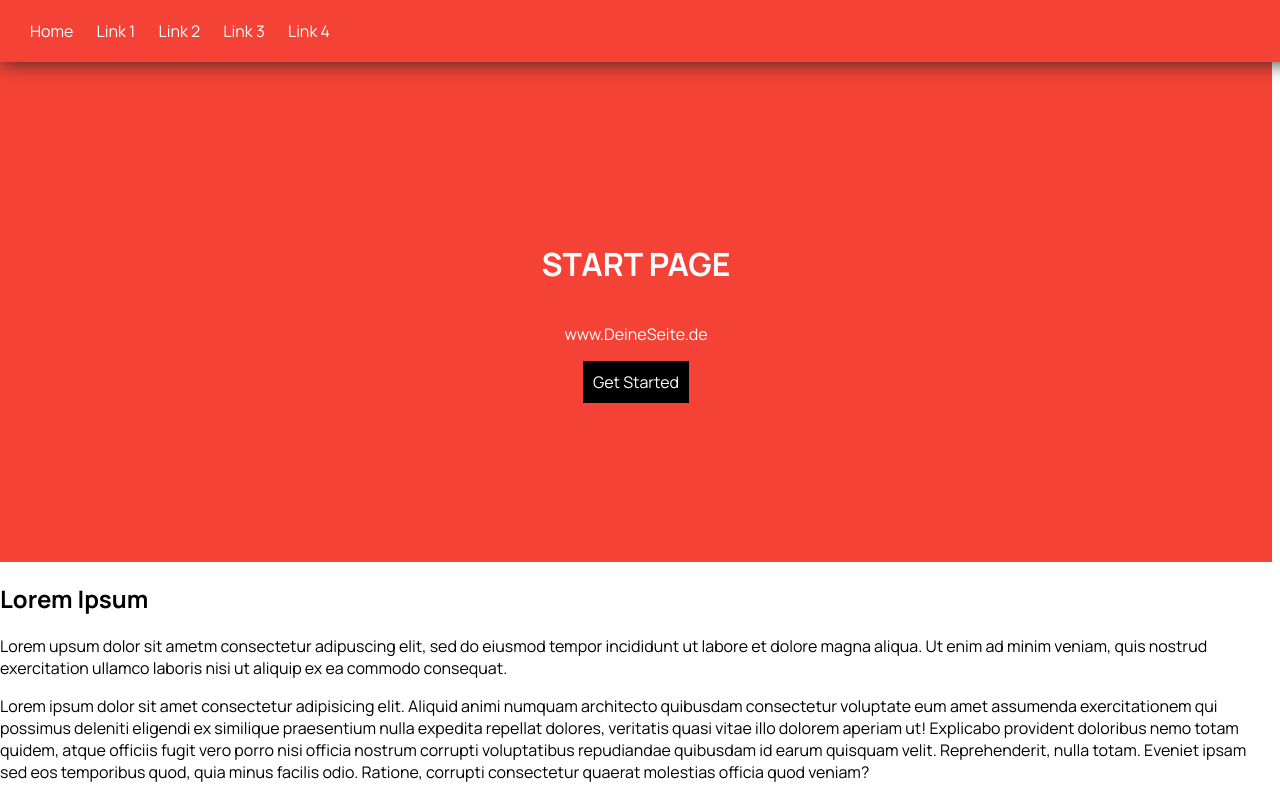
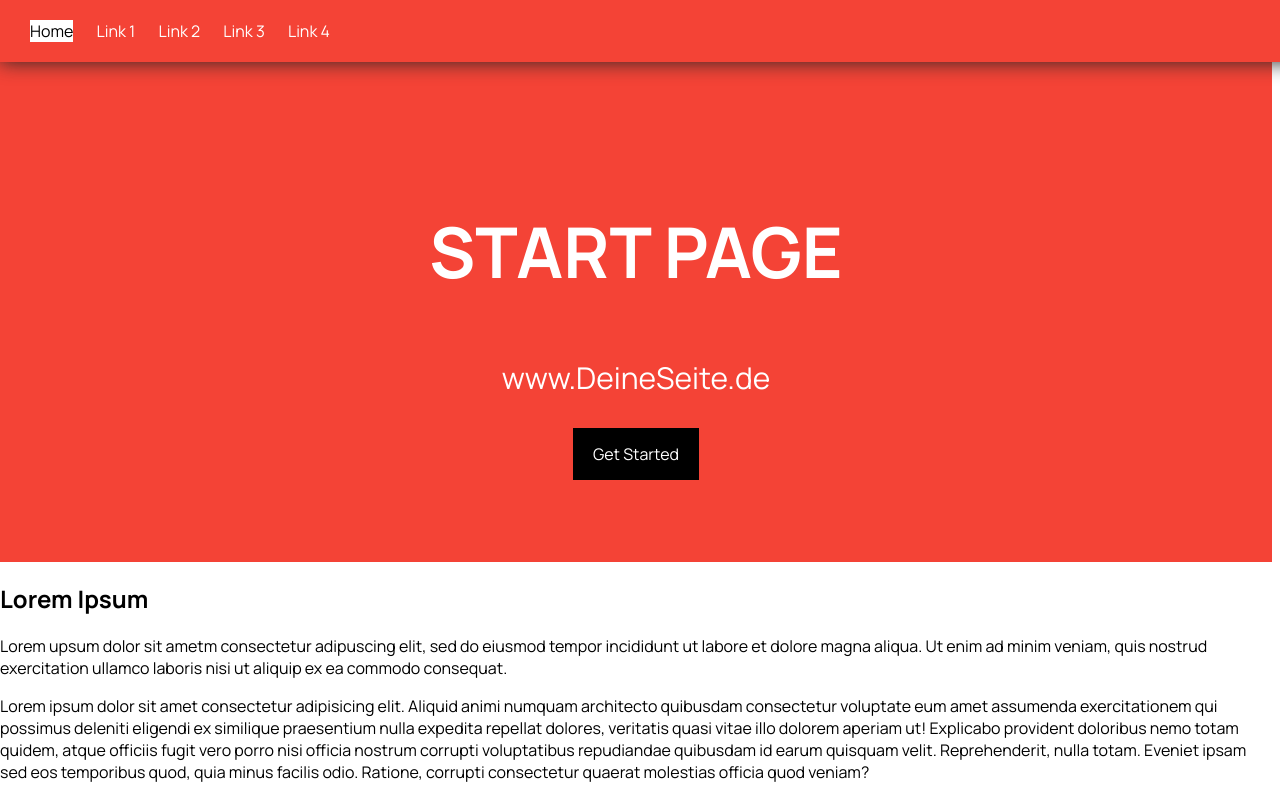
Before and after one commit to serialgaslighter/kevin_test1, a plain HTML site: page index.html in a window 1280 px wide. Shown: the top 800 px of the page. Drawn offline with Linux system fonts and the light colour scheme.

Commit message:
added active link class

```diff
--- a/index.html
+++ b/index.html
@@ -8,18 +8,20 @@
 </head>
 <body>
   <nav>
-    <a href="index.html">Home</a>
+    <a href="index.html" class="active">Home</a>
     <a href="">Link 1</a>
     <a href="">Link 2</a>
     <a href="">Link 3</a>
     <a href="">Link 4</a>
   </nav>
 
-  <div>
-    <h1>START PAGE</h1>
-    <p>www.DeineSeite.de</p>
+  <section id="sec1">
+    <div>
+      <h1>START PAGE</h1>
+      <p>www.DeineSeite.de</p>
+    </div>
     <a href="">Get Started</a>
-  </div>
+  </section>
 
   <section>
     <h2>Lorem Ipsum</h2>
--- a/style.css
+++ b/style.css
@@ -13,7 +13,7 @@ nav a {
   text-decoration: none;
   margin: 10px;
 }
-nav a:active {
+nav a.active {
   background-color: white;
   color: black;
 }
@@ -22,7 +22,7 @@ body {
   margin-left: 0px;
   font-family: "Manrope", sans-serif;
 }
-div {
+#sec1 {
   height: 500px;
   background-color: #f44336;
   display: flex;
@@ -30,10 +30,17 @@ div {
   align-items: center;
   justify-content: center;
   color: white;
+  text-align: center;
 }
-div a {
+section a {
   text-decoration: none;
   color: white;
   background-color: black;
-  padding: 10px;
+  padding: 15px 20px;
 }
+div h1 {
+  font-size: 70px;
+}
+div p {
+  font-size: 30px;
+}
```
